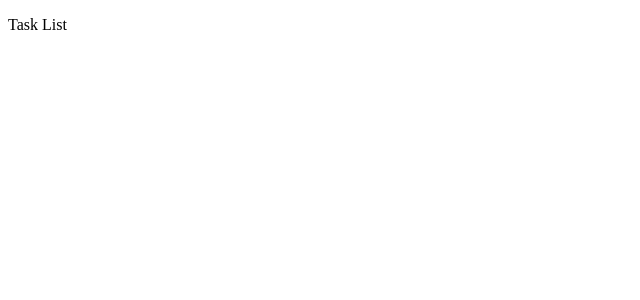
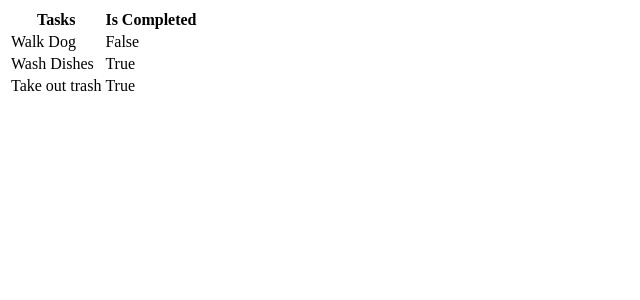
Before and after one commit to Its-kushal/TaskList_PyPostgreSQL, a Flask app: page / in a window 1280 px wide. Before the commit the part shown is almost empty. Shown: the top 300 px of the page, without its empty margins (0-640 px from the left). Run offline with Flask 3, Linux system fonts and the light colour scheme.

Commit message:
Base HTML template ready, used render_template function with a parameter

```diff
--- a/main.py
+++ b/main.py
@@ -2,8 +2,10 @@ from flask import Flask, render_template
 
 app = Flask(__name__)
 
+tasklist = [["Walk Dog", False], ["Wash Dishes", True], ["Take out trash", True]]
+
 @app.route('/')
 def home():
-    return render_template("./tasklist.html")
+    return render_template("./tasklist.html", tasklist = tasklist)
 
 app.run()
--- a/templates/tasklist.html
+++ b/templates/tasklist.html
@@ -6,6 +6,18 @@
     <title>Task List</title>
 </head>
 <body>
-    <p>Task List</p>
+    <!-- <p>Task List</p> -->
+    <table>
+        <tr>
+            <th>Tasks</th>
+            <th>Is Completed</th>
+        </tr>
+        {% for task in tasklist: %}
+            <tr>
+                <td>{{task[0]}}</td>
+                <td>{{task[1]}}</td>
+            </tr>
+        {% endfor %}
+    </table>
 </body>
 </html>
```
